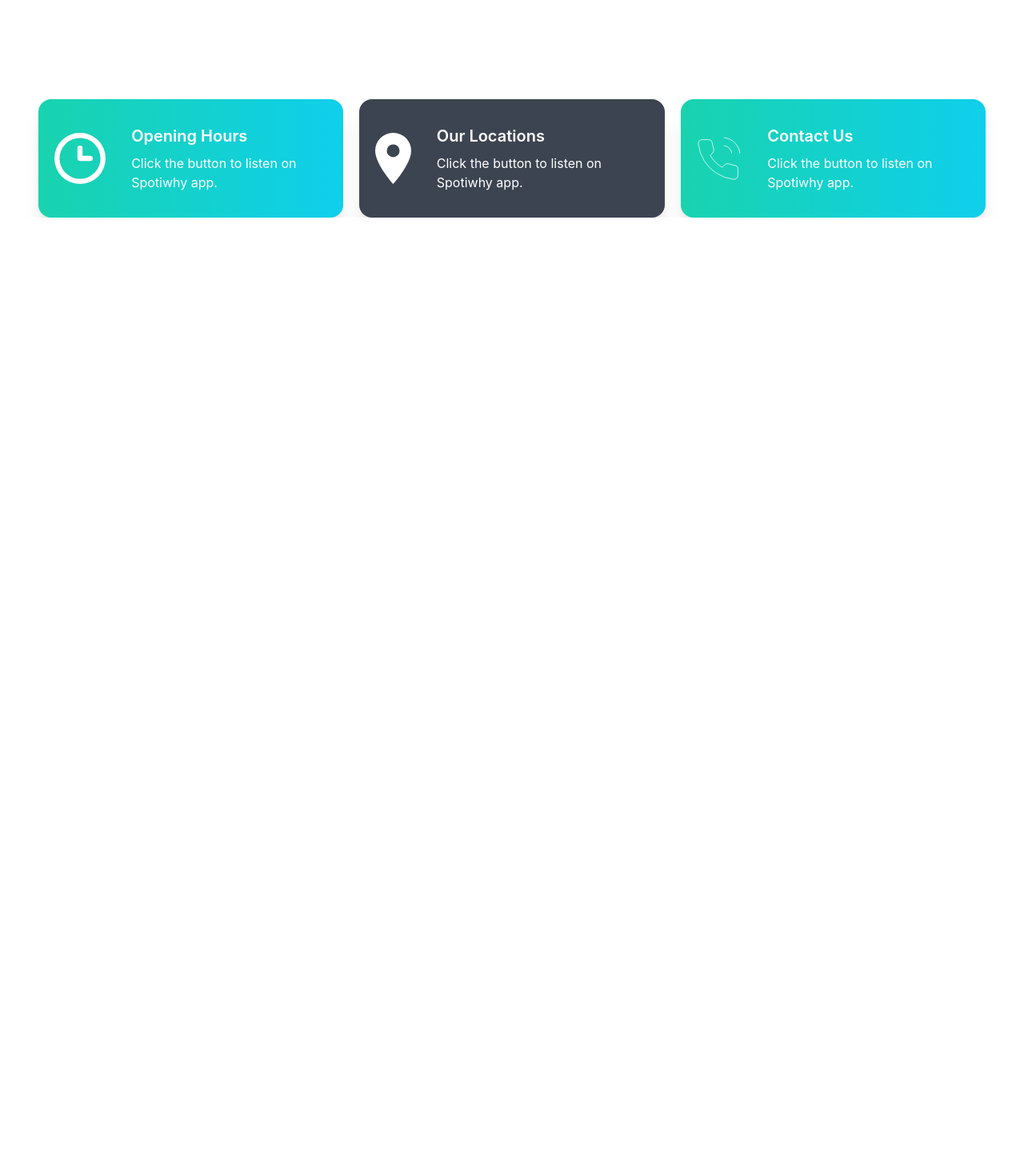
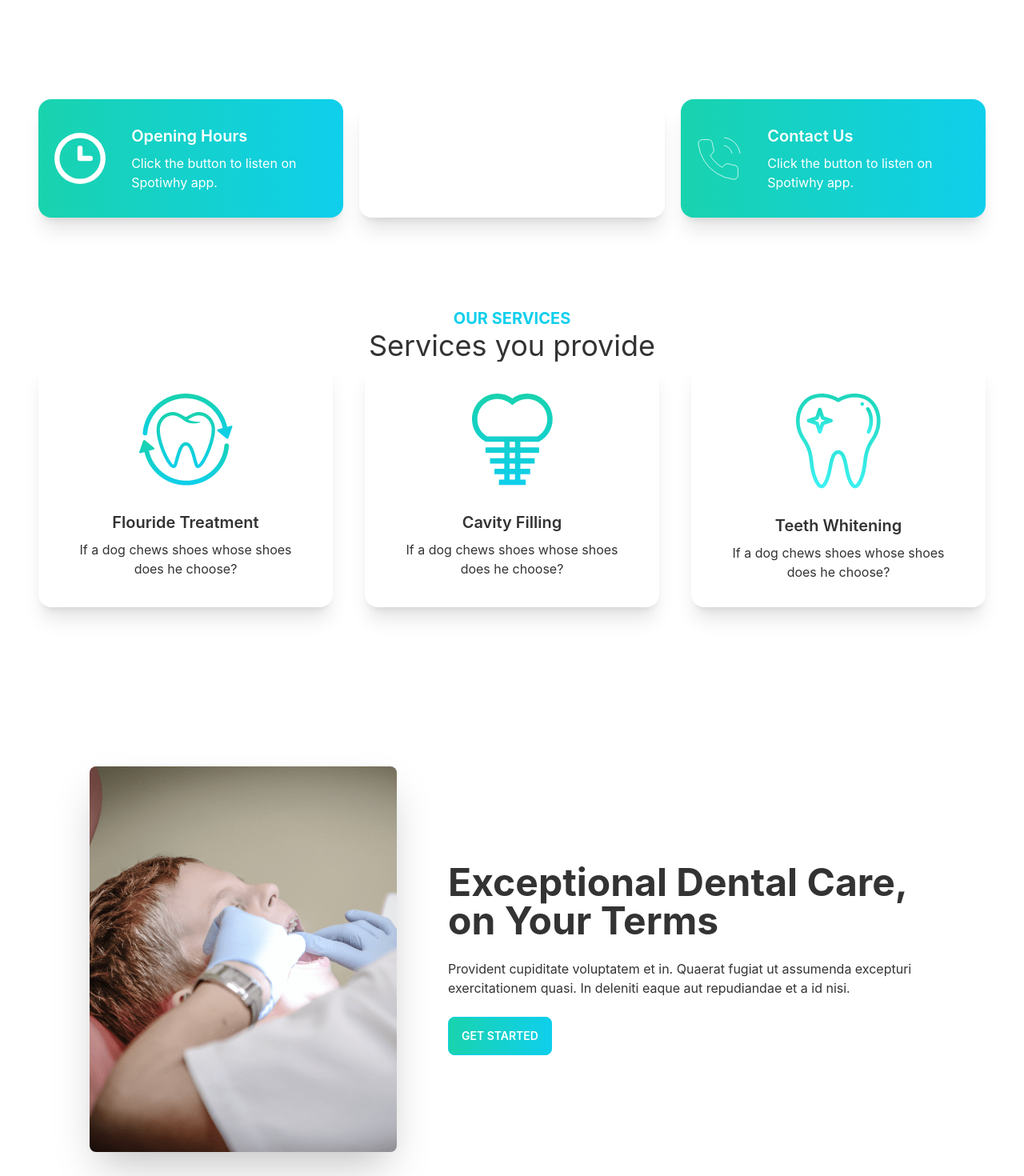
Before and after one commit to Ohi20/FinalProject-PH, a React (Create React App) app: page / in a window 1280 px wide. Shown: the part 740-2210 px from the top of the page at 80% size. Before the commit the page ends 1012 px from the top, so only its background shows below. Built offline with nearby package versions, Linux system fonts and the light colour scheme; the HTML template or start-up script is replaced by a standard one.

Commit message:
services added

```diff
--- a/src/Pages/Home/Banner.js
+++ b/src/Pages/Home/Banner.js
@@ -4,7 +4,7 @@
 const Banner = () => {
     return (
         <div>
-            <div class="hero min-h-screen px-12">
+            <div class="hero min-h-screen">
   <div class="hero-content flex-col  lg:flex-row-reverse">
     <img src={chair} class=" max-w-sm rounded-lg shadow-2xl" />
     <div>
--- a/src/Pages/Home/Home.js
+++ b/src/Pages/Home/Home.js
@@ -1,13 +1,15 @@
 import React from 'react';
 import Banner from './Banner';
 import Info from './Info';
+import Services from './Services';
 
 
 const Home = () => {
     return (
-        <div>
+        <div className='px-12'>
             <Banner></Banner>
             <Info></Info>
+            <Services></Services>
         </div>
     );
 };
--- a/src/Pages/Home/Info.js
+++ b/src/Pages/Home/Info.js
@@ -6,9 +6,9 @@
 
 const Info = () => {
     return (
-        <div className='grid grid-cols-1 lg:grid-cols-3 gap-5 px-12'>
+        <div className='grid grid-cols-1 lg:grid-cols-3 gap-5'>
             <InfoCard cardtitle="Opening Hours" bgClass="bg-gradient-to-r from-secondary to-primary" img={clock}></InfoCard>
-            <InfoCard cardtitle="Our Locations" bgClass="bg-neutral" img={marker}></InfoCard>
+            <InfoCard cardtitle="Our Locations" bgClass="bg-accent" img={marker}></InfoCard>
             <InfoCard cardtitle="Contact Us" bgClass="bg-gradient-to-r from-secondary to-primary" img={phone}></InfoCard>
         </div>
     );
--- /dev/null
+++ b/src/Pages/Home/Service.js
@@ -0,0 +1,18 @@
+import React from 'react';
+
+const Service = ({service}) => {
+    return (
+        <div class="card lg:max-w-lg  bg-base-100 shadow-xl">
+  <figure class="px-10 pt-10">
+    <img src={service.img} alt="Shoes" class="rounded-xl" />
+  </figure>
+  <div class="card-body items-center text-center">
+    <h2 class="card-title">{service.name}</h2>
+    <p>If a dog chews shoes whose shoes does he choose?</p>
+
+  </div>
+</div>
+    );
+};
+
+export default Service;
--- /dev/null
+++ b/src/Pages/Home/Services.js
@@ -0,0 +1,60 @@
+import React from 'react';
+import fluoride from '../../assets/images/fluoride.png';
+import cavity from '../../assets/images/cavity.png';
+import whitening from '../../assets/images/whitening.png';
+import Service from './Service';
+import treatment from '../../assets/images/treatment.png';
+
+const Services = () => {
+    const services = [
+        {
+            _id: 1,
+            name: 'Flouride Treatment',
+            description: 'lorem20',
+            img: fluoride
+        },
+        {
+            _id: 2,
+            name: 'Cavity Filling',
+            description: 'lorem20',
+            img: cavity
+        },
+        {
+            _id: 3,
+            name: 'Teeth Whitening',
+            description: 'lorem20',
+            img: whitening
+        }
+
+    ];
+    return (
+        <div className='my-28'>
+            <div className='text-center'>
+                <h3 className='text-primary text-xl font-bold uppercase'>Our services</h3>
+                <h3 className=' text-4xl'>Services you provide</h3>
+            </div>
+            <div className='grid sm:grid-cols-1 md:grid-cols-2 lg:grid-cols-3 gap-10'>
+                {
+                    services.map(service => <Service key={service._id}
+                     service={service}></Service>)
+                }
+            </div>
+            <div>
+            <div class="hero min-h-screen px-12 mt-10">
+  <div class="hero-content flex-col lg:flex-row">
+    <div className='mr-6'>
+    <img src={treatment} class="max-w-sm rounded-lg shadow-2xl" />
+    </div>
+    <div className='ml-6'>
+      <h1 class="text-5xl font-bold">Exceptional Dental Care, on Your Terms</h1>
+      <p class="py-6">Provident cupiditate voluptatem et in. Quaerat fugiat ut assumenda excepturi exercitationem quasi. In deleniti eaque aut repudiandae et a id nisi.</p>
+      <button class="btn btn-primary uppercase text-white font bold bg-gradient-to-r from-secondary to-primary">Get Started</button>
+    </div>
+  </div>
+</div>
+            </div>
+        </div>
+    );
+};
+
+export default Services;
```
